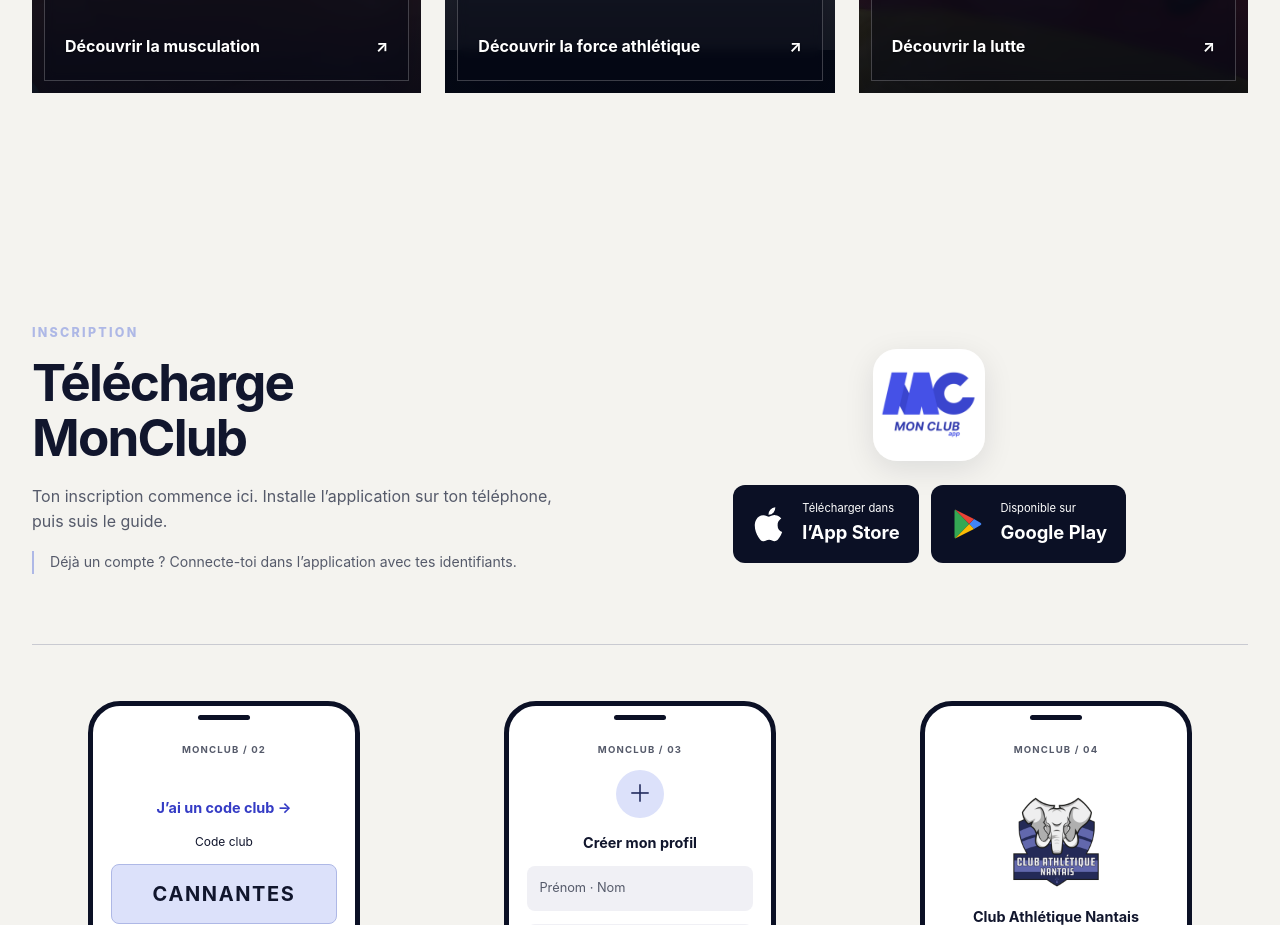
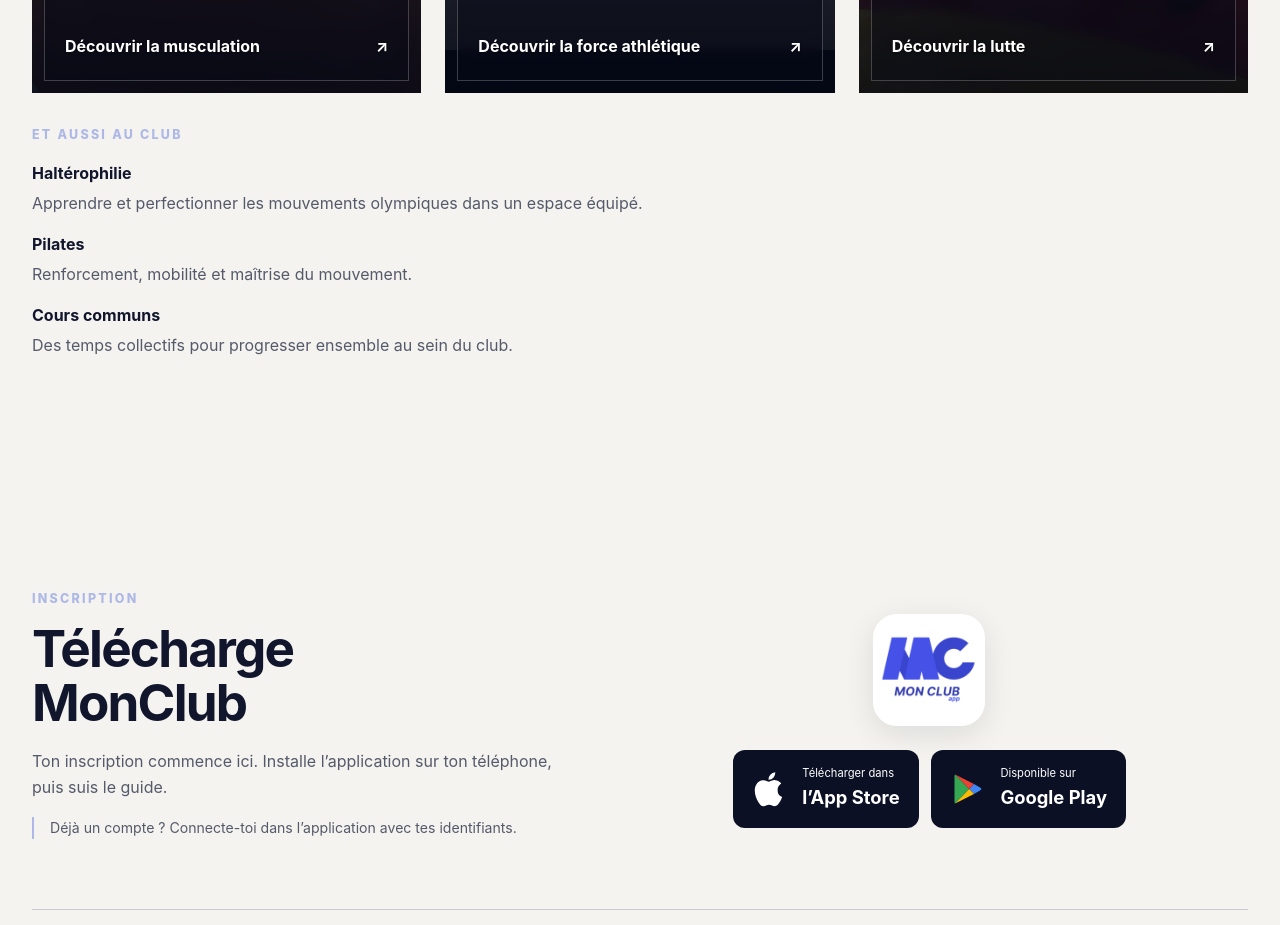
Before and after one commit to ferdinandgoor/club-athletique-nantais, a React (Vite) app: page / in a window 1280 px wide. Shown: the part 2340-3265 px from the top of the page. Built offline with nearby package versions, Linux system fonts and the light colour scheme; no server answers; grey boxes are pictures that could not be loaded.

Commit message:
Lister les activités sans page dédiée sur l'accueil
Generated by Mistral Vibe.
Co-Authored-By: Mistral Vibe <vibe@mistral.ai>

```diff
--- a/src/pages/Home/Home.scss
+++ b/src/pages/Home/Home.scss
@@ -76,6 +76,9 @@
   &__activity-card p { color: var(--color-on-dark-muted); }
   &__activity-link { display: flex; justify-content: space-between; gap: 1rem; margin-top: auto; padding-top: 2rem; font-weight: 750; }
   &__other-activities { margin-block: 2rem 0; max-width: 48rem; color: var(--color-muted); }
+  &__other-activities ul { display: grid; gap: 1rem; margin: 1rem 0 0; padding: 0; list-style: none; }
+  &__other-activities li { display: grid; gap: .25rem; }
+  &__other-activities strong { color: var(--color-text); }
   &__section-heading { max-width: 48rem; margin-bottom: clamp(2.5rem, 5vw, 4.5rem); }
   &__section-heading > p:last-child { color: var(--color-muted); font-size: 1.1rem; }
 
--- a/src/pages/Home/Home.tsx
+++ b/src/pages/Home/Home.tsx
@@ -114,6 +114,14 @@
             </a>
           ))}
         </div>
+        <div className="home__other-activities" data-reveal>
+          <p className="home__eyebrow">Et aussi au club</p>
+          <ul>
+            {site.activities.filter((activity) => !disciplines.some((discipline) => discipline.title === activity.title)).map((activity) => (
+              <li key={activity.title}><strong>{activity.title}</strong><span>{activity.text}</span></li>
+            ))}
+          </ul>
+        </div>
       </section>
 
       <RegistrationGuide />
```
Also changed, not shown: 3 other files (tests, documents, lock files or other folders).
